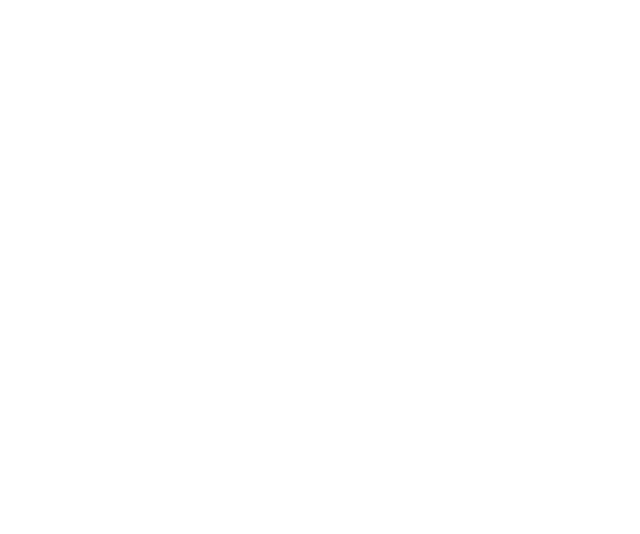
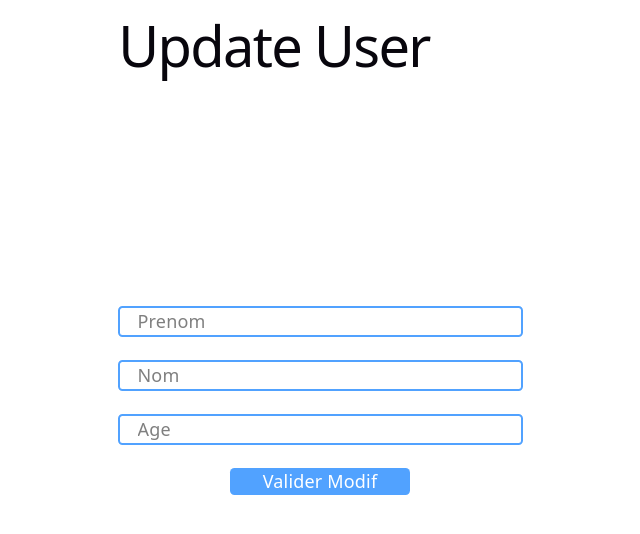
Before and after one commit to Layehunter23/CRUDApp, a React (Vite) app in the folder frontend/: page /updatePatient in a window 1280 px wide. Before the commit this address had no page. Shown: the top 534 px of the page, without its empty margins (366-1006 px from the left). Built offline with nearby package versions, Linux system fonts and the light colour scheme.

Commit message:
Adding UpdatePatient Page

```diff
--- a/frontend/src/App.jsx
+++ b/frontend/src/App.jsx
@@ -8,6 +8,7 @@
 import RegisterPage from './pages/RegisterPage'
 import Patients from './pages/Patients'
 import AddPatient from './pages/AddPatient'
+import UpdatePatient from './pages/UpdatePatient'
 
 function App() {
   const [count, setCount] = useState(0)
@@ -20,6 +21,7 @@
           <Route path='/register' element={<RegisterPage></RegisterPage>}></Route>
           <Route path='/patients' element={<Patients></Patients>}></Route>
            <Route path='/addPatient' element={<AddPatient></AddPatient>}></Route>
+           <Route path='/updatePatient' element={<UpdatePatient></UpdatePatient>}></Route>
         </Routes>
 
     </BrowserRouter>
--- a/frontend/src/pages/AddPatient.jsx
+++ b/frontend/src/pages/AddPatient.jsx
@@ -31,7 +31,7 @@
             <input type="age" placeholder="Age" className="w-[90%] border-2 border-blue-400 focus:outline-none rounded h-7 pl-4 text-black"
             onChange={e => setAge(e.target.value)}/>
 
-            <button className="bg-blue-400 w-40 h-6 text-white rounded">S'enregistrer</button>
+            <button className="bg-green-400 w-40 h-6 text-white rounded">S'enregistrer</button>
         </form>
         </div>
 
--- a/frontend/src/pages/Patients.jsx
+++ b/frontend/src/pages/Patients.jsx
@@ -29,7 +29,7 @@
                 <td className="border-4">{u.lastName}</td>
                 <td className="border-4">{u.age}</td>
                 <td className="p-2">
-                    <input type="submit" value="Modify" className="bg-green-500 p-2 rounded text-black m-2"/>
+                    <Link to="/update"/><input type="submit" value="Modify" className="bg-green-500 p-2 rounded text-black m-2"/>
                     <input type="submit" value="Delete" className="bg-red-500 p-2 rounded text-black" />
                 </td>
            </tr>
--- /dev/null
+++ b/frontend/src/pages/UpdatePatient.jsx
@@ -0,0 +1,29 @@
+import axios from 'axios'
+import { useState } from 'react'
+import {Navigate, useNavigate} from 'react-router-dom'
+const UpdatePatient = () => {
+
+
+    const navigate = useNavigate()
+
+
+    return (
+        <>
+            <h1>Update User</h1>
+            <div className="flex justify-center items-center min-h-screen fixed ml-[30%]">
+
+                <form className="bg-white flex flex-col justify-center items-center gap-5 w-100 h-80 rounded-2xl">
+                    <input type="text" placeholder="Prenom" className="w-[90%] border-2 border-blue-400 focus:outline-none rounded h-7 pl-4 text-black" onChange={(e) => setPrenom(e.target.value)} />
+                    <input type="text" placeholder="Nom" className="w-[90%] border-2 border-blue-400 focus:outline-none rounded h-7 pl-4 text-black" onChange={(e) => setNom(e.target.value)} />
+                    <input type="age" placeholder="Age" className="w-[90%] border-2 border-blue-400 focus:outline-none rounded h-7 pl-4 text-black" onChange={(e) => setEmail(e.target.value)} />
+
+                    <button className="bg-blue-400 w-40 h-6 text-white rounded">Valider Modif</button>
+                </form>
+            </div>
+
+        </>
+    )
+
+}
+
+export default UpdatePatient
```
